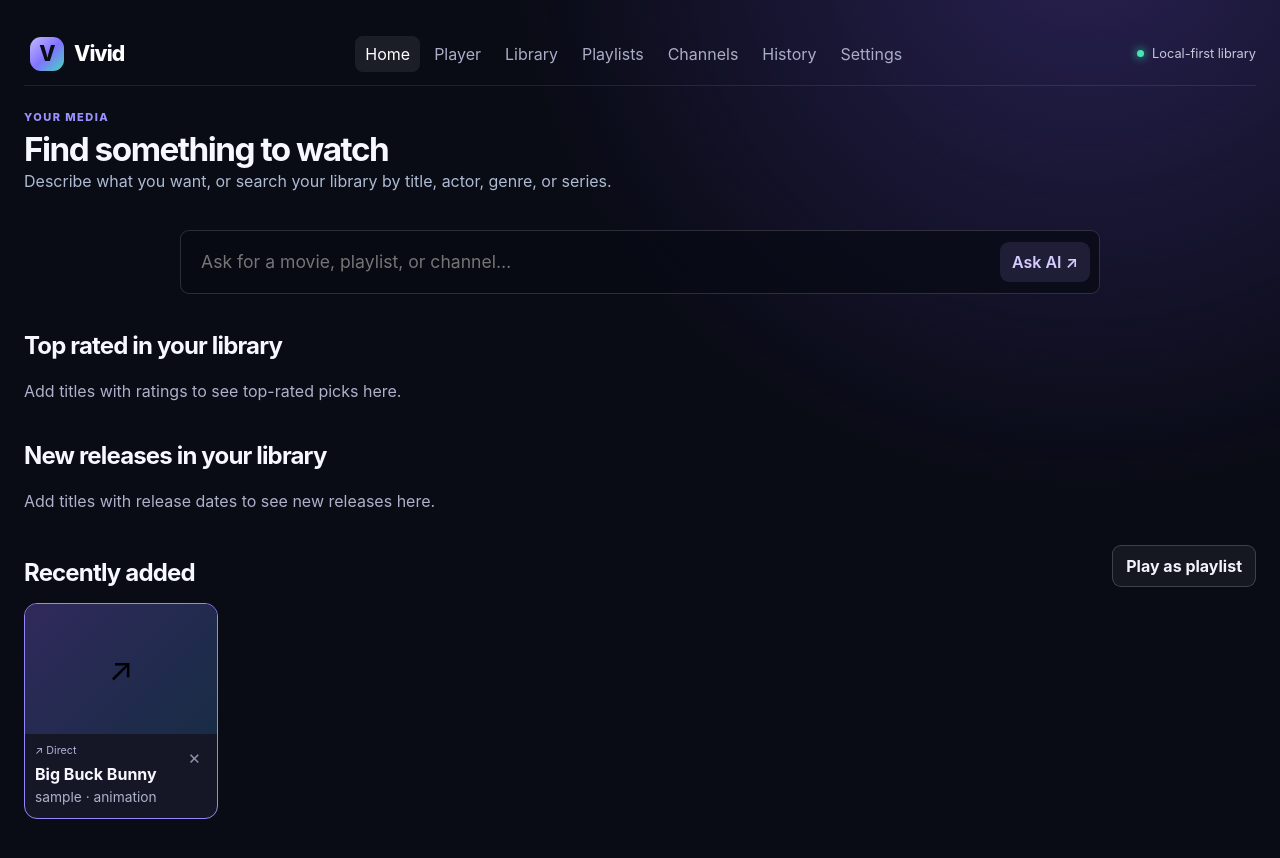
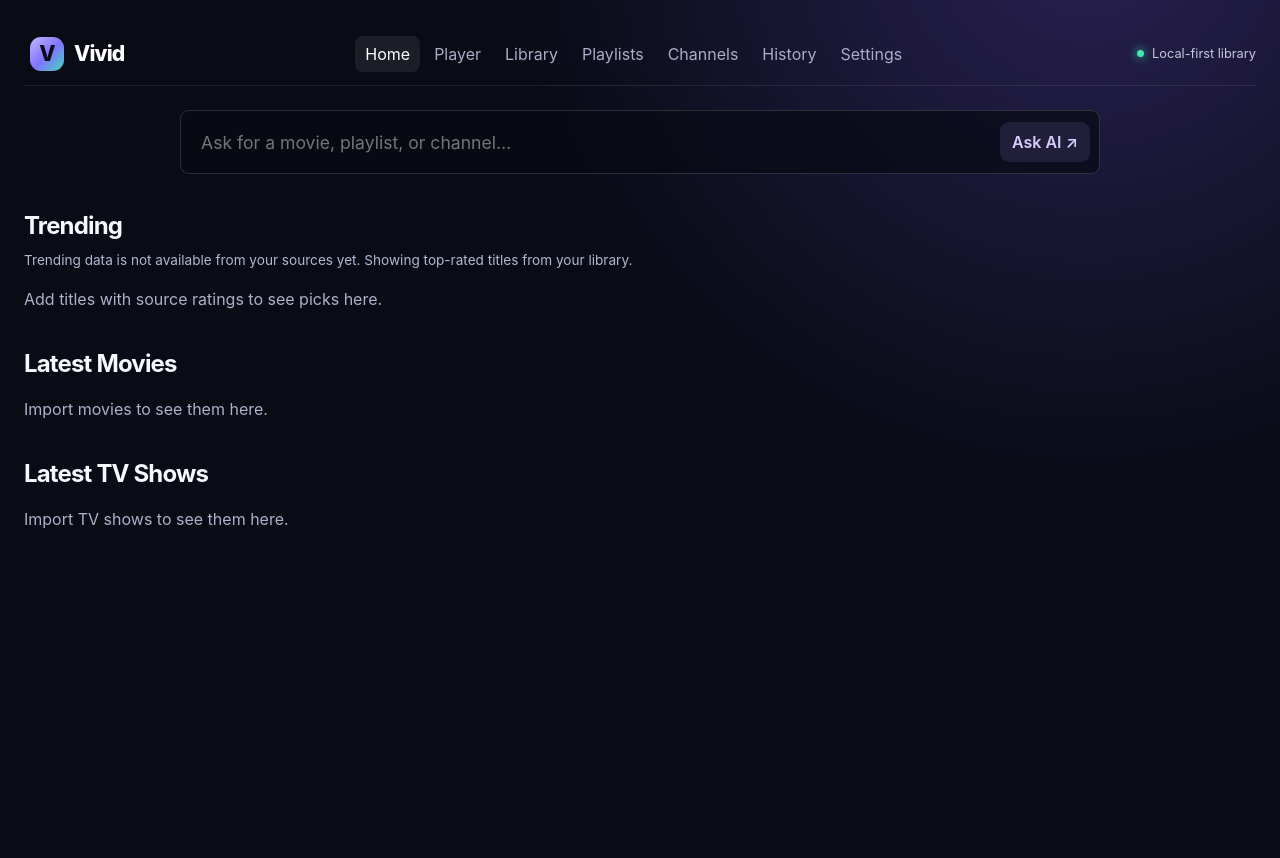
Before and after one commit to trentknox/videoplayer, a React (Vite) app: page / in a window 1280 px wide. Shown: the top 858 px of the page. After the commit the page ends 800 px from the top, so only its background shows below. Built offline with nearby package versions, Linux system fonts and the light colour scheme.

Commit message:
Improve actor collections and home galleries

```diff
--- a/src/App.tsx
+++ b/src/App.tsx
@@ -7,7 +7,7 @@ import { scanCatalog } from './catalogScan'
 import { advanceCatalogJob } from './catalogJob'
 import { movePlaylistItem } from './playlist'
 import { dueSource } from './sources'
-import { defaultFilters, filterLibrary, mediaYear } from './filters'
+import { defaultFilters, filterLibrary, mediaType, mediaYear } from './filters'
 import { adjacentChannel } from './channelNavigation'
 import { startUpdateMonitor } from './updateMonitor'
 import { posterSources } from './posters'
@@ -16,7 +16,7 @@ import { listBotTokens, createBotToken, revokeBotToken } from './botTokens'
 import type { BotScope, BotTokenInfo } from './botTokens'
 import { applyShared, getRemoteLibrary, mergeShared, putRemoteLibrary, sharedLibrary } from './cloudSync'
 import type { SharedLibrary } from './cloudSync'
-import { aiLogin, aiLogout, searchWithAi, searchByKeywords, titleSuggestions } from './aiSearch'
+import { aiLogin, aiLogout, searchWithAi, searchByKeywords, titleSuggestions, collectionSuggestions } from './aiSearch'
 import { discoverForSearch } from './searchSources'
 import { searchPublicSources } from './publicSearch'
 import type { AiSession, AiSearchResult } from './aiSearch'
@@ -277,9 +277,9 @@ export default function App() {
     if (!library) return []
     return filterLibrary(library.media, { ...filters, query: search })
   }, [library, search, filters])
-  const topRated = useMemo(() => library ? filterLibrary(library.media.filter((item) => item.rating !== undefined), { ...defaultFilters, sort: 'rating', order: 'desc' }).slice(0, 12) : [], [library])
-  const newReleases = useMemo(() => library ? filterLibrary(library.media.filter((item) => item.year !== undefined), { ...defaultFilters, sort: 'year', order: 'desc' }).slice(0, 12) : [], [library])
-  const recentlyAdded = useMemo(() => library ? filterLibrary(library.media, { ...defaultFilters, sort: 'added', order: 'desc' }).slice(0, 12) : [], [library])
+  const topRated = useMemo(() => library ? filterLibrary(library.media.filter((item) => item.rating !== undefined), { ...defaultFilters, sort: 'rating', order: 'desc' }).slice(0, 24) : [], [library])
+  const latestMovies = useMemo(() => library ? filterLibrary(library.media.filter((item) => mediaType(item) === 'movie'), { ...defaultFilters, sort: 'year', order: 'desc' }).slice(0, 24) : [], [library])
+  const latestShows = useMemo(() => library ? filterLibrary(library.media.filter((item) => mediaType(item) === 'series'), { ...defaultFilters, sort: 'year', order: 'desc' }).slice(0, 24) : [], [library])
 
   const allSchedules = useMemo(() => {
     if (!library) return new Map<string, ReturnType<typeof makeSchedule>>()
@@ -630,7 +630,7 @@ export default function App() {
         const exact = searchByKeywords(homeSearch, media)
         const directIds = new Set(media.filter((item) => directSourceUrls.has(item.sourceUrl)).map((item) => item.id))
         const ids = [...new Set([...result.ids, ...exact.ids.filter((id) => directIds.has(id))])]
-        const suggestions = [...result.suggestions]
+        const suggestions = [...collectionSuggestions(homeSearch, media, ids), ...result.suggestions]
         for (const group of titleSuggestions(media, ids)) if (!suggestions.some((item) => item.name.toLocaleLowerCase() === group.name.toLocaleLowerCase()) && suggestions.length < 8) suggestions.push(group)
         result = { ...result, ids, suggestions }
       }
@@ -930,7 +930,6 @@ export default function App() {
 
       <>
         <section className="content-section home-gallery" hidden={view !== 'home'}>
-          <div className="section-heading"><div><span className="section-eyebrow">YOUR MEDIA</span><h1>Find something to watch</h1><p>Describe what you want, or search your library by title, actor, genre, or series.</p></div></div>
             <form className="home-search" onSubmit={askAi}><input aria-label="Search your library" value={homeSearch} onChange={(event) => setHomeSearch(event.target.value)} placeholder="Ask for a movie, playlist, or channel…" /><button className="home-search-action" disabled={aiBusy}>{aiBusy ? 'Searching…' : 'Ask AI ↗'}</button></form>
           {aiDialogOpen && <div className="ai-dialog-backdrop" onClick={() => setAiDialogOpen(false)}><section className="ai-dialog" role="dialog" aria-modal="true" aria-labelledby="ai-dialog-title" onClick={(event) => event.stopPropagation()} onKeyDown={(event) => { if (event.key === 'Escape') setAiDialogOpen(false) }}>
             <div className="ai-dialog-heading"><div><span className="section-eyebrow">AI SEARCH</span><h2 id="ai-dialog-title">{aiResult?.name ?? 'Your request'}</h2></div><button className="secondary-button" aria-label="Close search results" autoFocus onClick={() => setAiDialogOpen(false)}>×</button></div>
@@ -942,11 +941,13 @@ export default function App() {
               {aiResult.ids.length > 0 && <div className="ai-preview-actions"><button className="primary-button" onClick={() => saveAiPreview(true)}>Create playlist &amp; start channel</button><button className="secondary-button" onClick={() => saveAiPreview(false)}>Save playlist</button></div>}
             </section>}
           </section></div>}
-          <div className="section-heading curated-heading"><h2>Top rated in your library</h2>{topRated.length > 0 && <button className="secondary-button" onClick={() => playCollection('Top rated', topRated)}>Play as playlist</button>}</div>
-          {topRated.length ? <MediaGrid media={topRated} activeId={activeId} onPlay={playFromLibrary} onRemove={removeMedia} /> : <p>Add titles with ratings to see top-rated picks here.</p>}
-          <div className="section-heading curated-heading"><h2>New releases in your library</h2>{newReleases.length > 0 && <button className="secondary-button" onClick={() => playCollection('New releases', newReleases)}>Play as playlist</button>}</div>
-          {newReleases.length ? <MediaGrid media={newReleases} activeId={activeId} onPlay={playFromLibrary} onRemove={removeMedia} /> : <p>Add titles with release dates to see new releases here.</p>}
-          <div className="section-heading curated-heading"><h2>Recently added</h2>{recentlyAdded.length > 0 && <button className="secondary-button" onClick={() => playCollection('Recently added', recentlyAdded)}>Play as playlist</button>}</div><MediaGrid media={recentlyAdded} activeId={activeId} onPlay={playFromLibrary} onRemove={removeMedia} />
+          <div className="section-heading curated-heading"><h2>Trending</h2>{topRated.length > 0 && <button className="secondary-button" onClick={() => playCollection('Top rated', topRated)}>Play as playlist</button>}</div>
+          <p className="gallery-caption">Trending data is not available from your sources yet. Showing top-rated titles from your library.</p>
+          {topRated.length ? <MediaGrid media={topRated} activeId={activeId} onPlay={playFromLibrary} onRemove={removeMedia} /> : <p>Add titles with source ratings to see picks here.</p>}
+          <div className="section-heading curated-heading"><h2>Latest Movies</h2>{latestMovies.length > 0 && <button className="secondary-button" onClick={() => playCollection('Latest Movies', latestMovies)}>Play as playlist</button>}</div>
+          {latestMovies.length ? <MediaGrid media={latestMovies} activeId={activeId} onPlay={playFromLibrary} onRemove={removeMedia} /> : <p>Import movies to see them here.</p>}
+          <div className="section-heading curated-heading"><h2>Latest TV Shows</h2>{latestShows.length > 0 && <button className="secondary-button" onClick={() => playCollection('Latest TV Shows', latestShows)}>Play as playlist</button>}</div>
+          {latestShows.length ? <MediaGrid media={latestShows} activeId={activeId} onPlay={playFromLibrary} onRemove={removeMedia} /> : <p>Import TV shows to see them here.</p>}
         </section>
         <section className={`hero-grid ${view !== 'player' || minimizedPlayer ? 'mini-player-grid' : theaterMode ? 'theater-mode' : ''}`} hidden={view !== 'player' && (!active || !playerEngaged)}>
           <div className="player-panel" ref={playerPanel}>
--- a/src/aiSearch.ts
+++ b/src/aiSearch.ts
@@ -1,4 +1,5 @@
 import type { MediaItem } from './types'
+import { mediaType } from './filters.ts'
 
 export interface AiSession { endpoint: string; token: string }
 export interface AiSearchResult { name: string; ids: string[]; action: 'search' | 'playlist' | 'channel'; suggestions: Array<{ name: string; ids: string[] }>; examined: number; total: number }
@@ -92,6 +93,20 @@ export function titleSuggestions(media: MediaItem[], ids: string[]): Array<{ nam
   return result.sort((a, b) => b.ids.length - a.ids.length).slice(0, 8)
 }
 
+/** Offer collections drawn only from the items actually found. */
+export function collectionSuggestions(query: string, media: MediaItem[], ids: string[]): Array<{ name: string; ids: string[] }> {
+  const selected = new Set(ids)
+  const items = media.filter((item) => selected.has(item.id))
+  if (items.length < 2) return []
+  const label = query.trim().replace(/\s+/g, ' ').slice(0, 70) || 'Your search'
+  const result = [{ name: `${label} — everything`, ids: items.map((item) => item.id) }]
+  const movies = items.filter((item) => mediaType(item) === 'movie').map((item) => item.id)
+  const series = items.filter((item) => ['series', 'episode'].includes(mediaType(item) ?? '')).map((item) => item.id)
+  if (movies.length >= 2 && movies.length !== items.length) result.push({ name: `${label} — movies`, ids: movies })
+  if (series.length >= 2 && series.length !== items.length) result.push({ name: `${label} — series`, ids: series })
+  return result
+}
+
 /** Explicitly labeled fallback for searching known metadata when no AI session is available. */
 export function searchByKeywords(query: string, media: MediaItem[]): AiSearchResult {
   const ignored = new Set(['the', 'and', 'for', 'all', 'by', 'of', 'films', 'film', 'watch', 'find', 'movies', 'movie', 'series', 'channel', 'channels', 'playlist', 'create', 'generate', 'make', 'loop', 'with', 'from', 'show', 'shows', 'please', 'everything', '24'])
@@ -101,10 +116,12 @@ export function searchByKeywords(query: string, media: MediaItem[]): AiSearchRes
     return words.every((word) => text.includes(word))
   }) : []
   const groups = new Map<string, string[]>()
+  const matchedIds = matched.map((item) => item.id)
+  for (const candidate of collectionSuggestions(query, matched, matchedIds)) groups.set(candidate.name, candidate.ids)
   for (const item of matched) {
     const name = (item.franchise || item.series || '').trim()
     if (name) groups.set(name, [...(groups.get(name) ?? []), item.id])
   }
-  for (const candidate of titleSuggestions(matched, matched.map((item) => item.id))) if (!groups.has(candidate.name)) groups.set(candidate.name, candidate.ids)
+  for (const candidate of titleSuggestions(matched, matchedIds)) if (!groups.has(candidate.name)) groups.set(candidate.name, candidate.ids)
   return { name: query.trim().slice(0, 100), ids: matched.map((item) => item.id), action: /\bchannel\b/i.test(query) ? 'channel' : /\bplaylist\b/i.test(query) ? 'playlist' : 'search', suggestions: [...groups].slice(0, 8).map(([name, ids]) => ({ name, ids })), examined: media.length, total: media.length }
 }
--- a/src/publicSearch.ts
+++ b/src/publicSearch.ts
@@ -36,7 +36,7 @@ export async function searchPublicSources(sources: SavedSource[], query: string,
       }
       // A site search for a person may return only a documentary. Follow an
       // exact cast link from a result to the site's public filmography page.
-      if (listings.length <= 2 && terms.trim().includes(' ')) {
+      if (listings.length > 0 && terms.trim().includes(' ')) {
         const snapshot = listings.filter((item) => { try { return new URL(item.url).origin === sourceUrl.origin } catch { return false } }).slice(0, 2)
         for (const listing of snapshot) {
           const detail = await analyze(listing.url)
--- a/src/styles.css
+++ b/src/styles.css
@@ -205,3 +205,12 @@ input:focus { border-color: #9b90ff; box-shadow: 0 0 0 3px rgba(155,144,255,.14)
 .ai-preview-include input { width: auto; margin: 0; }
 
 .ai-suggestion-actions { display: flex; flex-wrap: wrap; gap: 8px; }
+
+.home-gallery .media-grid { grid-template-columns: repeat(8, minmax(0, 1fr)); gap: 12px; }
+.home-gallery .media-card .card-play { aspect-ratio: 2 / 3; }
+.home-gallery .media-card .card-meta { padding: 8px; }
+.home-gallery .media-card h3 { font-size: .8rem; line-height: 1.3; }
+.gallery-caption { color: #aebbd3; font-size: .85rem; margin: -9px 0 16px; }
+@media (max-width: 1100px) { .home-gallery .media-grid { grid-template-columns: repeat(5, minmax(0, 1fr)); } }
+@media (max-width: 720px) { .home-gallery .media-grid { grid-template-columns: repeat(3, minmax(0, 1fr)); } }
+@media (max-width: 420px) { .home-gallery .media-grid { grid-template-columns: repeat(2, minmax(0, 1fr)); } }
```
Also changed, not shown: tests/actor-playlists-browser.mjs (+1 -0 lines), tests/browser-e2e.mjs (+4 -2 lines), tests/home-galleries-browser.mjs (added, +16 -0 lines), 2 other files (tests, documents, lock files or other folders).
